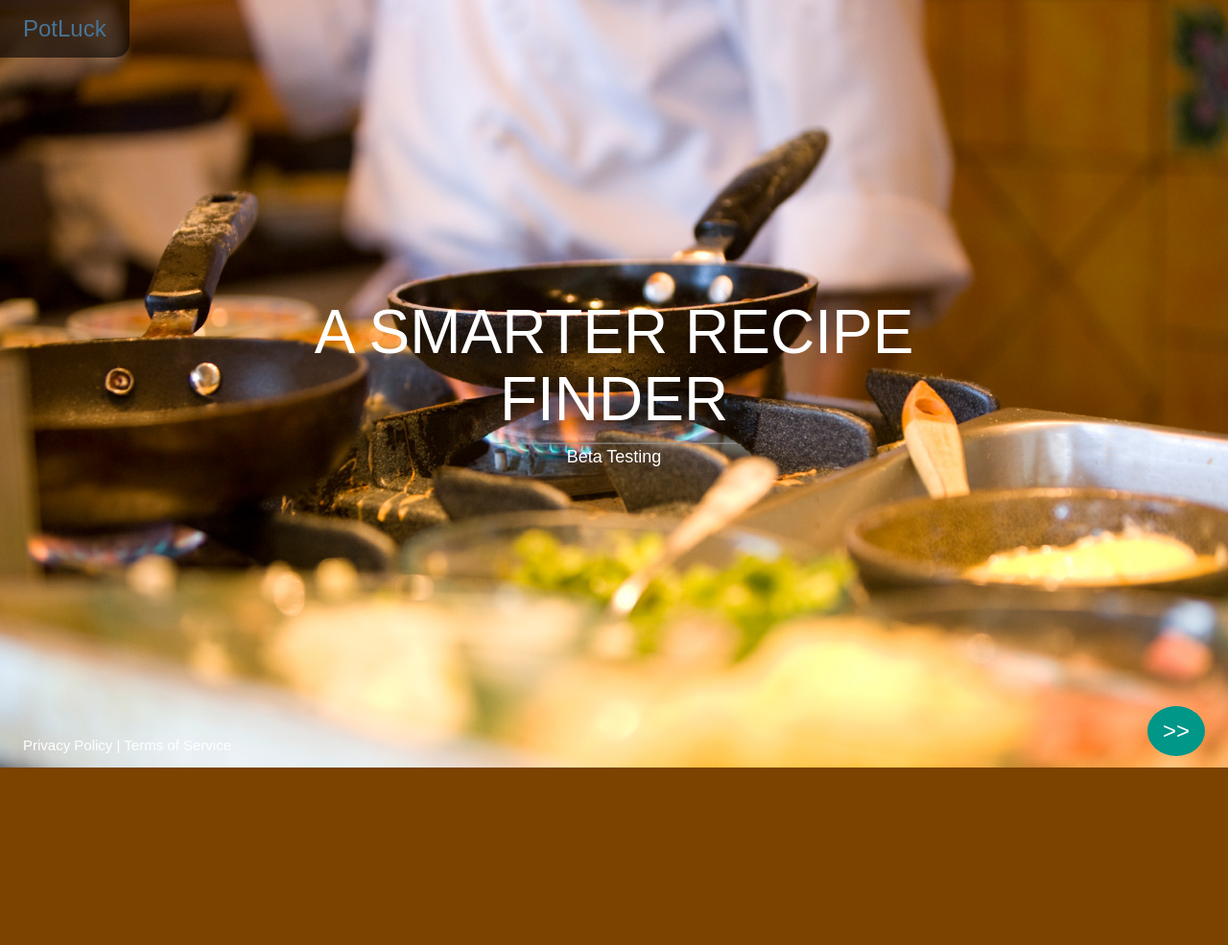
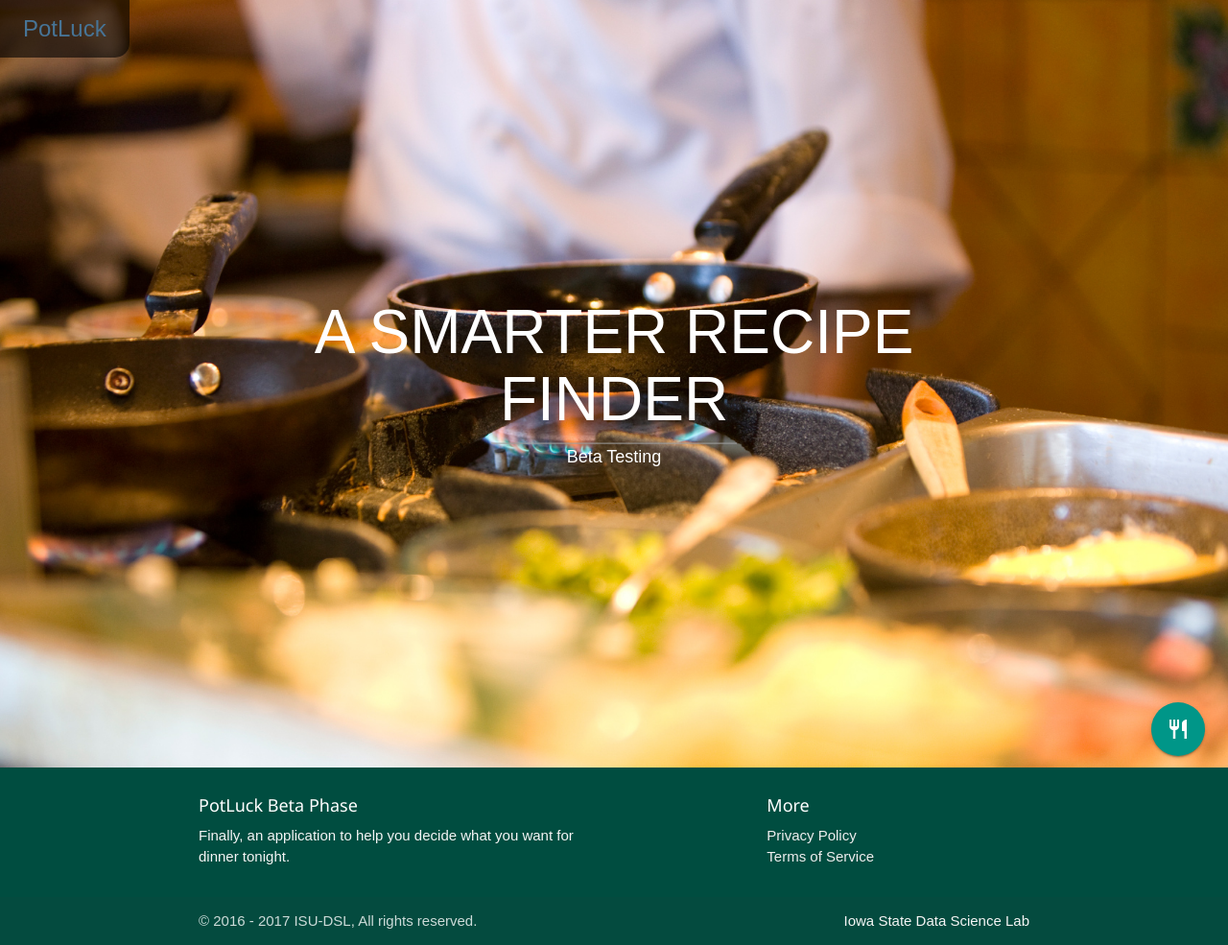
Before and after one commit to ImgBotApp/PotLuck, a Node server app: page / in a window 1280 px wide. Shown: the whole page at 96% size. Before the commit the page ends 800 px from the top, so only its background shows below. Run offline with Node 20, Linux system fonts and the light colour scheme; some libraries are stand-ins or nearby versions; some web fonts are replaced.

Commit message:
Further improvements.

```diff
--- a/Web_App/public/css/Dashboard.css
+++ b/Web_App/public/css/Dashboard.css
@@ -25,8 +25,7 @@ body{
 }
 
 .reco-sect{
-    background-color: black;
-
+    background-color: rgba(0,0,0,0.7);
 }
 
 .recommendations{
--- a/Web_App/server.js
+++ b/Web_App/server.js
@@ -10,6 +10,7 @@ const express = require('express'); // Require our module
 const app = express(); // Instantiate our module
 const port = process.env.PORT || 8080; // Set to port 8080 if environment variable not set
 const https = require('https'); // For impending SSL/TLS future set up (Relevant code commented out for now)
+const favicon = require('serve-favicon');
 const mongoose = require('mongoose'); // Require our database module
 const Grid = require('gridfs-stream'); // Require module for streaming files to and from MongoDB GridFS
 const Recipe = require('./app/models/recipes').Recipe; // Require of recipe model
@@ -61,7 +62,10 @@ app.use('/public', serveStatic('public')); // Serve up public folder
 app.use('/node_modules/bootstrap', serveStatic('node_modules/bootstrap'));
 app.use('/node_modules/font-awesome', serveStatic('node_modules/font-awesome'));
 app.use('/node_modules/jquery', serveStatic('node_modules/jquery'));
+app.use('/node_modules/materialize-css', serveStatic('node_modules/materialize-css'));
 app.use('/node_modules/w3-css', serveStatic('node_modules/w3-css'));
+
+app.use(favicon(path.join(appRoot, 'public', 'images', 'favicon.ico')));
 
 require(__dirname + '/app/Routes/')(app, passport); // load our routes and pass in our app and fully configured passport
 /*
@@ -83,6 +87,6 @@ setInterval(() => {
         });
         toolbox.similarity_recipe_join(obj);
     });
-}, 30000);
+}, 3.6e+6);
 
 module.exports = app;
--- a/Web_App/toolbox/toolbox.js
+++ b/Web_App/toolbox/toolbox.js
@@ -18,13 +18,13 @@ module.exports = {
                 }
             });
 
-            if (++counter % 500 === 0) {
+            if (++counter % 200 === 0) {
                 Recipe.bulkWrite(bulkUpdateOps); // Get the underlying collection via the native node.js driver collection object
                 bulkUpdateOps = []; // re-initialize
             }
         });
 
         // Deposit remainder
-        if (counter % 500 !== 0) Recipe.bulkWrite(bulkUpdateOps);
+        if (counter % 200 !== 0) Recipe.bulkWrite(bulkUpdateOps);
     }
 };
--- a/Web_App/views/Home/index.ejs
+++ b/Web_App/views/Home/index.ejs
@@ -8,7 +8,6 @@
     <!-- CSS  -->
     <link rel="stylesheet" href="../../node_modules/bootstrap/dist/css/bootstrap.css">
     <link rel="stylesheet" href="../../node_modules/font-awesome/css/font-awesome.css">
-    <link rel="stylesheet" href="../../public/css/index.css">
     <link rel="stylesheet" href="../../public/css/fonts/Raleway.css">
     <link rel="stylesheet" href="../../node_modules/w3-css/w3.css">
     <style>
--- a/Web_App/views/Home/intro.ejs
+++ b/Web_App/views/Home/intro.ejs
@@ -5,9 +5,14 @@
     <meta name="viewport" content="width=device-width, initial-scale=1">
     <title>PotLuck | Intro</title>
 
+    <!--Import Google Icon Font-->
+    <link href="https://fonts.googleapis.com/icon?family=Material+Icons" rel="stylesheet">
+
     <!-- CSS  -->
     <link rel="stylesheet" href="../../node_modules/bootstrap/dist/css/bootstrap.css">
     <link rel="stylesheet" href="../../public/css/intro.css">
+    <link type="text/css" rel="stylesheet" href="../../node_modules/materialize-css/dist/css/materialize.css"
+          media="screen,projection"/>
     <link rel="stylesheet" href="../../public/css/fonts/Raleway.css">
     <link rel="stylesheet" href="../../node_modules/w3-css/w3.css">
 
@@ -28,8 +33,10 @@
     </style>
 </head>
 <body>
+
 <div class="bgimg w3-display-container w3-animate-opacity w3-text-white">
-    <div class="w3-display-topleft w3-padding-large w3-xlarge" style="z-index: 1; background-color: rgba(0,0,0,0.6); border-radius: 0 0 15px 0">
+    <div class="w3-display-topleft w3-padding-large w3-xlarge"
+         style="z-index: 1; background-color: rgba(0,0,0,0.6); border-radius: 0 0 15px 0">
         <a href="/" style="text-decoration: none; color: #477496">PotLuck</a>
     </div>
     <div class="w3-display-middle">
@@ -38,18 +45,40 @@
         <p class="w3-large w3-center">Beta Testing</p>
     </div>
     <div class="w3-display-container w3-display-bottomright w3-padding-large">
-        <a class="w3-btn w3-xlarge w3-ripple w3-circle w3-teal w3-animate-left" href="/index"
-           style="text-decoration: none">>></a>
-    </div>
-    <div class="w3-display-bottomleft w3-padding-large">
-        <a href="/privacy_policy">Privacy Policy</a> | <a href="/terms">Terms of Service</a>
+        <a class="btn-floating btn-large teal pulse" href="/index"><i class="material-icons">restaurant</i></a>
     </div>
 </div>
+
+<footer class="page-footer teal darken-4">
+    <div class="container">
+        <div class="row">
+            <div class="col l6 s12">
+                <h5 class="white-text">PotLuck Beta Phase</h5>
+                <p class="grey-text text-lighten-4">Finally, an application to help you decide what you want for dinner
+                    tonight.</p>
+            </div>
+            <div class="col l4 offset-l2 s12">
+                <h5 class="white-text">More</h5>
+                <ul>
+                    <li><a class="grey-text text-lighten-3" href="/privacy_policy">Privacy Policy</a></li>
+                    <li><a class="grey-text text-lighten-3" href="/terms">Terms of Service</a></li>
+                </ul>
+            </div>
+        </div>
+    </div>
+    <div class="footer-copyright">
+        <div class="container">
+            © 2016 - 2017 ISU-DSL, All rights reserved.
+            <a class="grey-text text-lighten-4 right" href="http://home.engineering.iastate.edu/~chinmay/">Iowa State Data Science Lab</a>
+        </div>
+    </div>
+</footer>
 
 <!-- Scripts -->
 
 <script src="../../node_modules/jquery/dist/jquery.js"></script>
 <script src="../../node_modules/bootstrap/dist/js/bootstrap.js"></script>
+<script type="text/javascript" src="../../node_modules/materialize-css/dist/js/materialize.js"></script>
 
 </body>
 </html>
```
Also changed, not shown: Web_App/package.json (+5 -4 lines), Web_App/public/css/index.css (deleted, +0 -10 lines), Web_App/views/Home/home.ejs (+1 -29 lines), Web_App/views/Polling/polling.ejs (+53 -17 lines), Web_App/public/images/favicon.ico (added), 1 other file.
